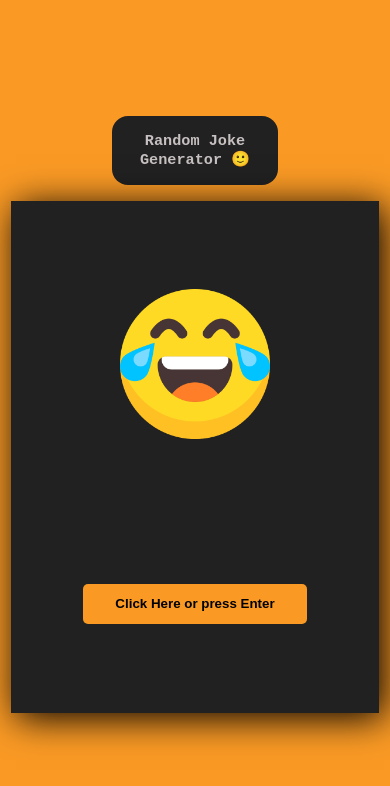
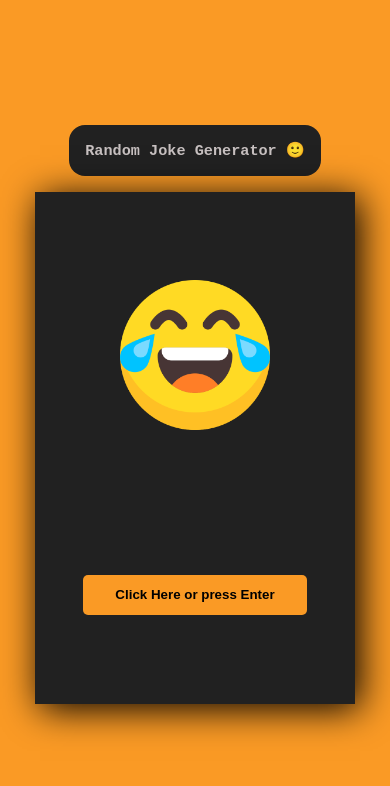
Before and after one commit to arjuunns/Random-Joke-Generator, a plain HTML site: page index.html in a window 390 px wide. Drawn offline with Linux system fonts and the light colour scheme.

Commit message:
Update style.css

```diff
--- a/style.css
+++ b/style.css
@@ -25,7 +25,6 @@ h3 {
   color: rgb(199, 192, 192);
   border-radius: 1rem;
   text-align: center;
-  margin: 0rem 7rem;
 }
 .container {
   width: 40rem;
@@ -54,7 +53,7 @@ button {
 
 @media (max-width : 500px) {
     .container {
-        width: 23rem;
+        width: 20rem;
         padding: 1rem;
         margin: 1rem;
         height: 32rem;
```
